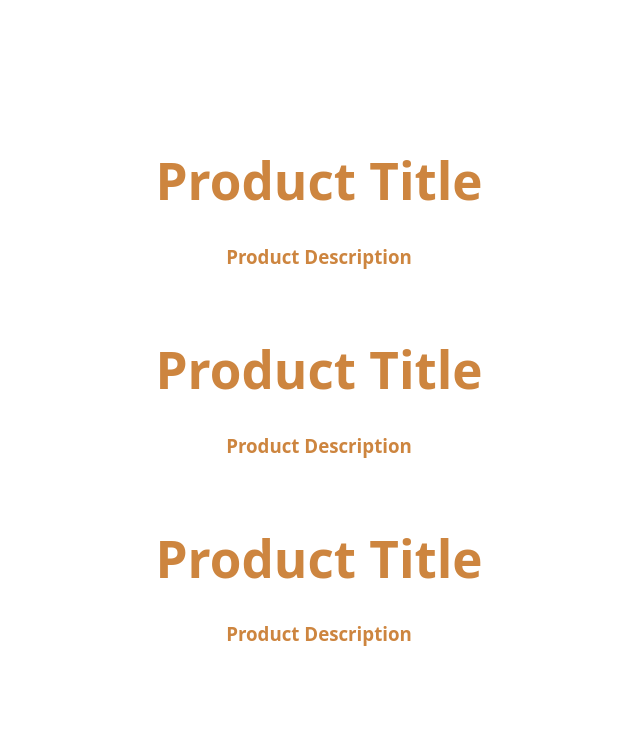
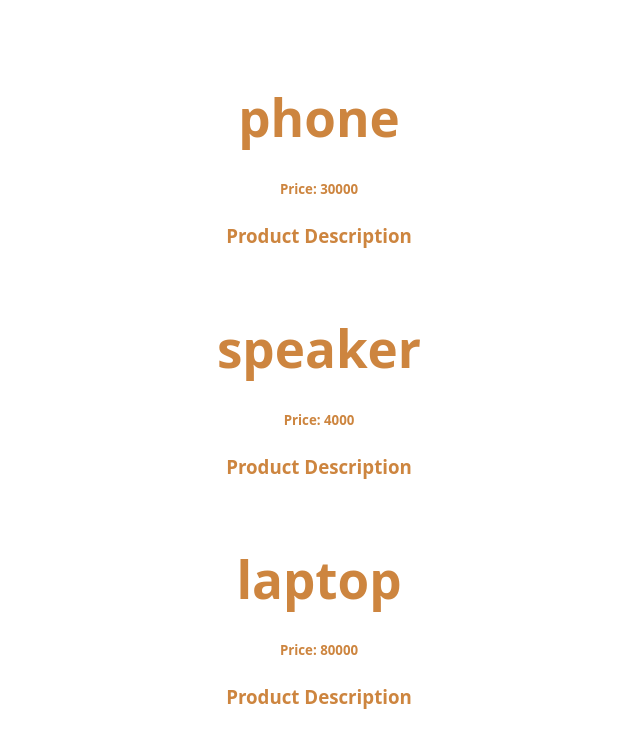
Before and after one commit to taslima864/FullStack-Learning, a React (Vite) app in the folder React/basic-react-app/: page / in a window 1280 px wide. Shown: the top 748 px of the page, without its empty margins (321-961 px from the left). Built offline with nearby package versions, Linux system fonts and the light colour scheme.

Commit message:
React Props

```diff
--- a/React/basic-react-app/src/Product.jsx
+++ b/React/basic-react-app/src/Product.jsx
@@ -1,9 +1,10 @@
 import "./Product.css";
 
-function Product() {
+function Product({title, price=4000}) {
   return  (
     <div className="Product">
-      <h1>Product Title</h1>
+      <h1>{title}</h1>
+      <h5>Price: {price}</h5>
       <h3>Product Description</h3>
     </div>
   );
--- a/React/basic-react-app/src/ProductTab.jsx
+++ b/React/basic-react-app/src/ProductTab.jsx
@@ -3,9 +3,9 @@ import Product from "./product";
 function ProductTab() {
   return(
     <>
-    <Product/>
-    <Product/>
-    <Product/>
+    <Product title="phone" price={30000}/>
+    <Product title="speaker" />
+    <Product title="laptop" price={80000}/>
     </>
   )
 }
```
